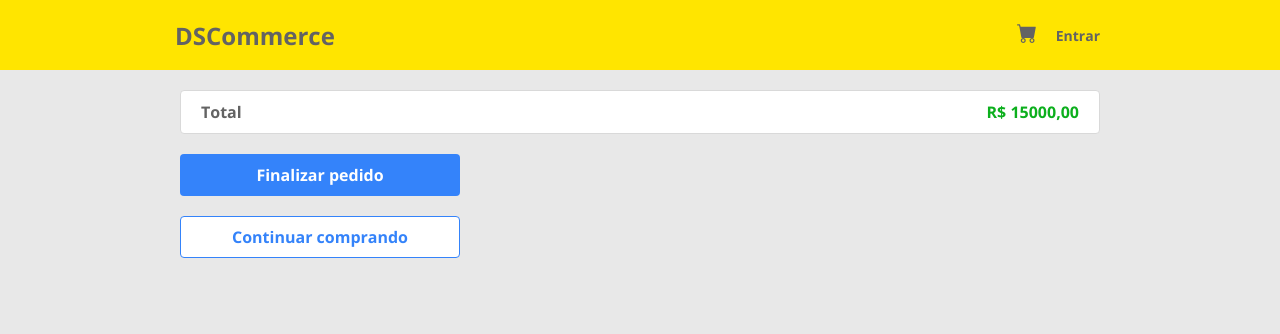
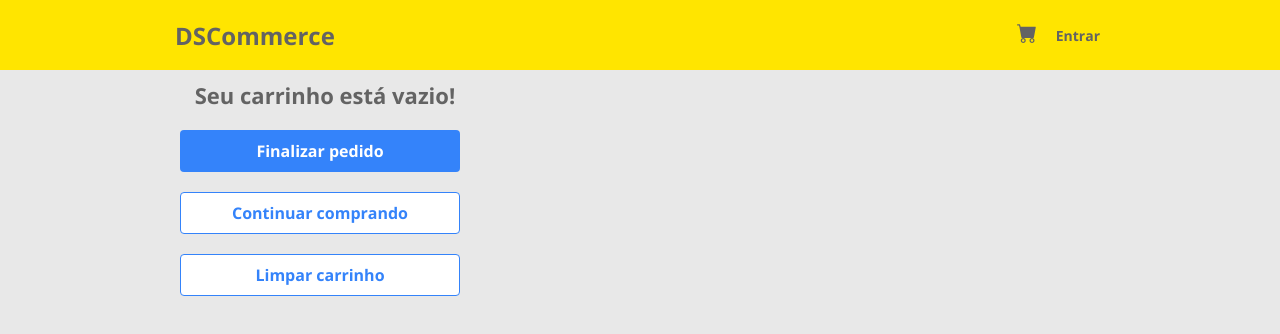
Before and after one commit to JonasRF/DSCommerce-Frontend, a React (Vite) app: page /cart in a window 1280 px wide. Shown: the top 334 px of the page. Built offline with nearby package versions, Linux system fonts and the light colour scheme.

Commit message:
Cart clear

```diff
--- a/src/index.css
+++ b/src/index.css
@@ -155,6 +155,18 @@ nav h1 {
   max-width: 960px;
   margin: 0 auto;
 
+}
+
+.dsc-section-title {
+  text-align: center;
+  color: var(--dsc-color-font-primary);
+  font-size: 22px;
+  margin-right: 630px;
+  margin-top: 10px;
+}
+
+.dsc-mb20 {
+  margin-bottom: 20px;
 }
 
 .dsc-card {
--- a/src/localStorage/cart-repository.ts
+++ b/src/localStorage/cart-repository.ts
@@ -1,4 +1,4 @@
-import { OrderDTO } from "../models/order";
+import { OrderDTO, OrderItemDTO } from "../models/order";
 import { CART_KEY } from "../utils/system";
 
 export function save(cart : OrderDTO) {
@@ -8,5 +8,14 @@ export function save(cart : OrderDTO) {
 
 export function get() : OrderDTO {
     const str = localStorage.getItem(CART_KEY) || '{"items":[]}';
-    return JSON.parse(str);
+    const obj = JSON.parse(str);
+    const cart = new OrderDTO();
+    obj.items.forEach((x: { productId: number; quantity: number; name: string; price: number; imgUrl: string; }) => {
+        cart.items.push(new OrderItemDTO(x.productId, x.quantity, x.name, x.price, x.imgUrl));
+    })
+    return cart;
 }
+
+export function clear() {
+    localStorage.setItem(CART_KEY, '{"items":[]}');
+}
--- a/src/routes/ClientHome/Cart/index.tsx
+++ b/src/routes/ClientHome/Cart/index.tsx
@@ -1,20 +1,31 @@
 import { useState } from "react";
 import "./styles.css";
 import * as cartService from "../../../services/cart-service";
-import { OrderDTO, OrderItemDTO } from "../../../models/order";
+import { OrderDTO } from "../../../models/order";
+import { Link } from "react-router-dom";
 
-const item1 : OrderItemDTO = new OrderItemDTO(4, 1, "PC Gamer", 1200, "https://raw.githubusercontent.com/devsuperior/dscatalog-resources/master/backend/img/4-big.jpg");
-
-const item2 : OrderItemDTO = new OrderItemDTO(5, 2, "Rails for Dummies", 100.99, "https://raw.githubusercontent.com/devsuperior/dscatalog-resources/master/backend/img/5-big.jpg");
 
 const Cart = () => {
 
   const [ cart, setCart ] = useState<OrderDTO>(cartService.getCart());
 
+  function handleClearClick() {
+    cartService.clearCart();
+    setCart(cartService.getCart());
+  }
+
   return (
     <main>
       <section id="cart-container-section" className="dsc-container">
-        <div className="dsc-card">
+      {
+        cart.items.length === 0
+        ? (
+          <div>
+            <h2 className="dsc-section-title">Seu carrinho está vazio!</h2>
+          </div>
+        )
+        : (
+          <div className="dsc-card">
           {cart.items.map((item) => (
             <div className="dsc-cart-item-container dsc-line-bottom">
               <div className="dsc-cart-item-left">
@@ -29,19 +40,24 @@ const Cart = () => {
                 </div>
               </div>
               <div className="dsc-cart-item-right">
-                R$ {(item.price * item.quantity).toFixed(2)}
+                R$ {item.subTotal.toFixed(2)}
               </div>
             </div>
           ))}
 
           <div className="dsc-cart-total-container">
             <span className="dsc-cart-total">Total</span>
-            <h3>R$ 15000,00</h3>
+            <h3>R$ {cart.total.toFixed(2)}</h3>
           </div>
         </div>
+        )
+      }
         <div className="dsc-btn-container">
           <div className="btn dsc-btn-blue">Finalizar pedido</div>
+          <Link to={"/catalog"}>
           <div className="btn dsc-btn-white">Continuar comprando</div>
+          </Link>
+          <div onClick={handleClearClick} className="btn dsc-btn-white">Limpar carrinho</div>
         </div>
       </section>
     </main>
--- a/src/services/cart-service.ts
+++ b/src/services/cart-service.ts
@@ -19,3 +19,7 @@ export function addProduct(product : ProductDTO) {
         cartRepository.save(cart);
     }
 }
+
+export function clearCart() {
+    cartRepository.clear();
+}
```
